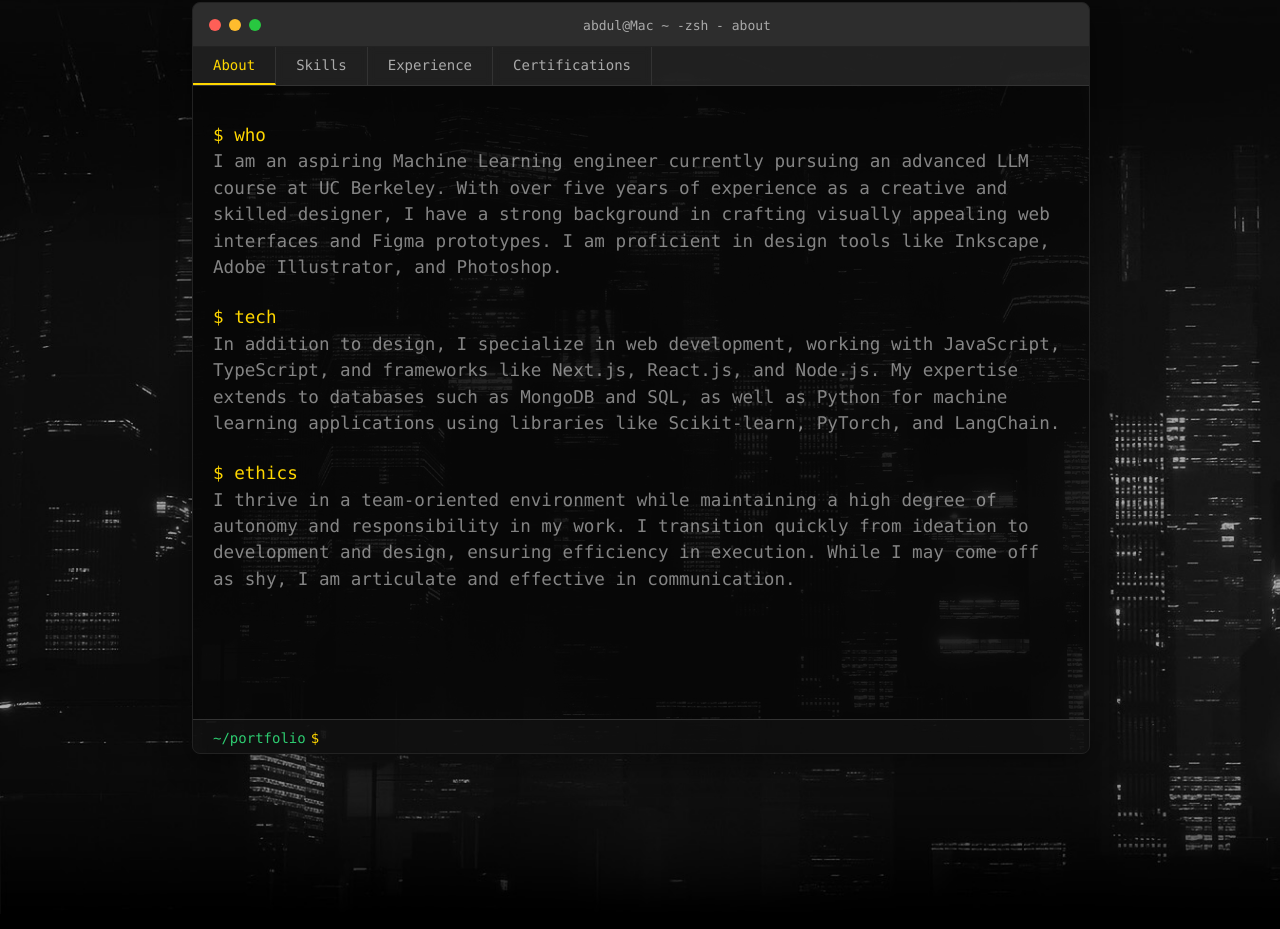
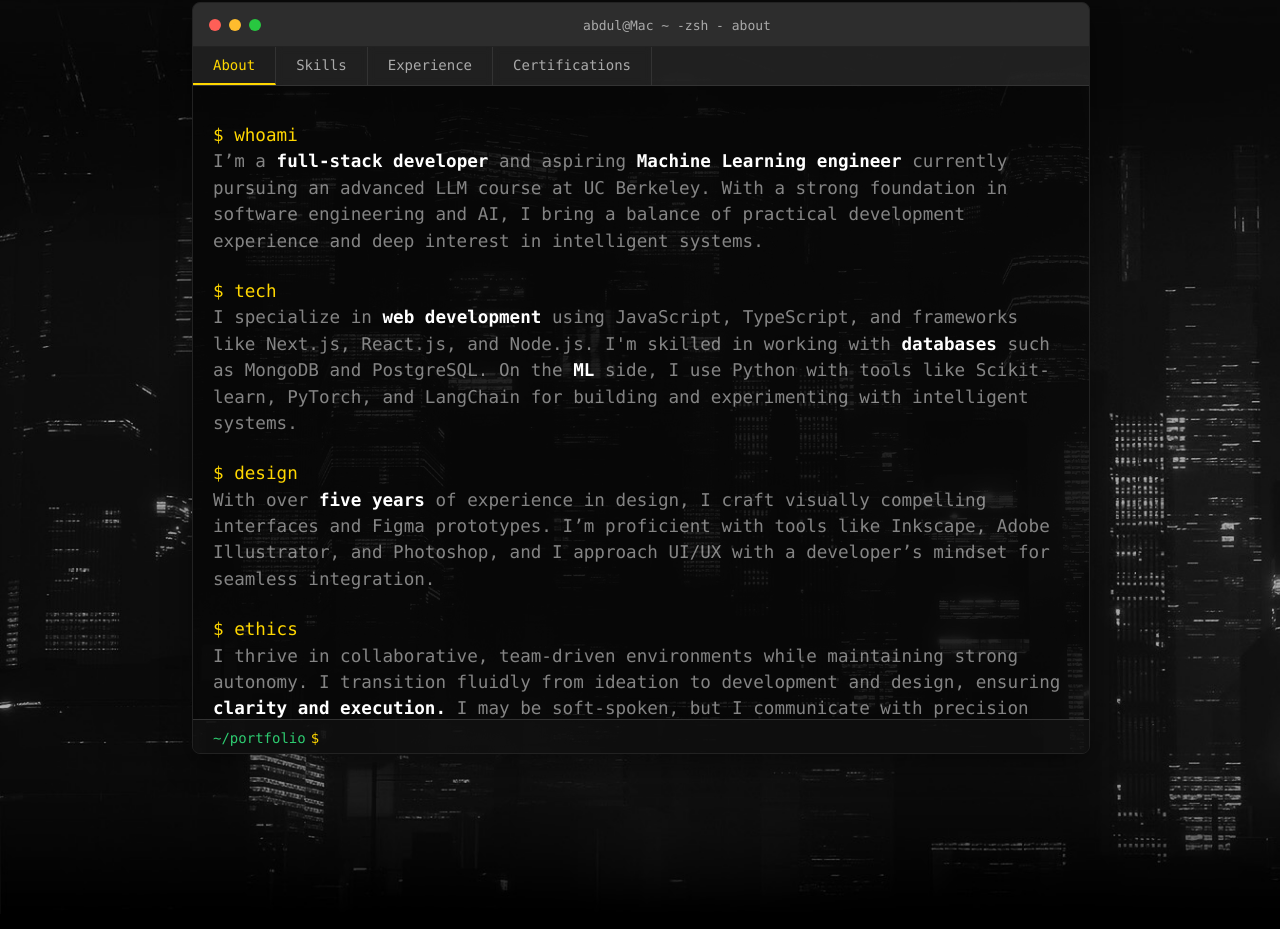
Before and after one commit to abdul-majeed-khan/portfolio_V1, a Next.js app: page / in a window 1280 px wide. Shown: the part 1018-1947 px from the top of the page. Built offline with nearby package versions, Linux system fonts and the light colour scheme; a web font is replaced by a local one.

Commit message:
added Highlighter to about text

```diff
--- a/src/components/Landing/index.jsx
+++ b/src/components/Landing/index.jsx
@@ -76,31 +76,40 @@ export default function Home() {
 		About: (
 			<div className={styles.tabContent}>
 				<div className={styles.terminalLine}>
-					<span className={styles.yellow}>$ who</span>
+				<span className={styles.yellow}>$ whoami</span>
 				<br />
 				<span className={styles.white}>
-						I am an aspiring Machine Learning engineer currently pursuing an advanced LLM course at UC Berkeley.
-						With over five years of experience as a creative and skilled designer, I have a strong background in crafting visually appealing web interfaces and Figma prototypes.
-						I am proficient in design tools like Inkscape, Adobe Illustrator, and Photoshop.
+					I’m a <span className={styles.bold}> full-stack developer </span> and aspiring <span className={styles.bold}> Machine Learning engineer </span> currently pursuing an advanced LLM course at UC Berkeley.
+					With a strong foundation in software engineering and AI, I bring a balance of practical development experience and deep interest in intelligent systems.
 				</span>
 				</div>
 				<div className={styles.terminalLine}>
 				<span className={styles.yellow}>$ tech</span>
 				<br />
 				<span className={styles.white}>
-					In addition to design, I specialize in web development, working with JavaScript, TypeScript, and frameworks like Next.js, React.js, and Node.js.
-					My expertise extends to databases such as MongoDB and SQL, as well as Python for machine learning applications using libraries like Scikit-learn, PyTorch, and LangChain.
+					I specialize in <span className={styles.bold}> web development </span> using JavaScript, TypeScript, and frameworks like Next.js, React.js, and Node.js.
+					I'm skilled in working with <span className={styles.bold}> databases </span> such as MongoDB and PostgreSQL.
+					On the <span className={styles.bold}> ML </span> side, I use Python with tools like Scikit-learn, PyTorch, and LangChain for building and experimenting with intelligent systems.
+				</span>
+				</div>
+				<div className={styles.terminalLine}>
+				<span className={styles.yellow}>$ design</span>
+				<br />
+				<span className={styles.white}>
+					With over <span className={styles.bold}> five years </span> of experience in design, I craft visually compelling interfaces and Figma prototypes.
+					I’m proficient with tools like Inkscape, Adobe Illustrator, and Photoshop, and I approach UI/UX with a developer’s mindset for seamless integration.
 				</span>
 				</div>
 				<div className={styles.terminalLine}>
 				<span className={styles.yellow}>$ ethics</span>
 				<br />
 				<span className={styles.white}>
-					I thrive in a team-oriented environment while maintaining a high degree of autonomy and responsibility in my work.
-					I transition quickly from ideation to development and design, ensuring efficiency in execution.
-					While I may come off as shy, I am articulate and effective in communication.
+					I thrive in collaborative, team-driven environments while maintaining strong autonomy.
+					I transition fluidly from ideation to development and design, ensuring <span className={styles.bold}> clarity and execution. </span>
+					I may be soft-spoken, but I communicate with precision and intention.
 				</span>
 				</div>
+
 			</div>
 		),
 		Skills: (
--- a/src/components/Landing/style.module.scss
+++ b/src/components/Landing/style.module.scss
@@ -22,6 +22,11 @@
       width: 100%;
       overflow: hidden;
       height: auto;
+    }
+
+    .bold {
+      font-weight: 900;
+      color: white;
     }
 
     img{
```
Lines whose indentation alone changed are shown as unchanged.
